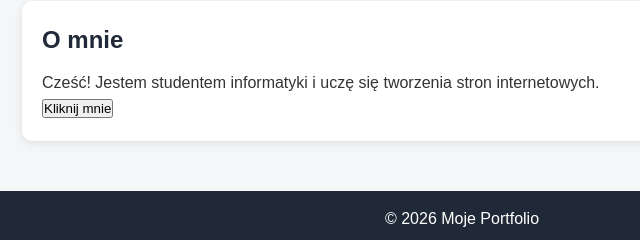
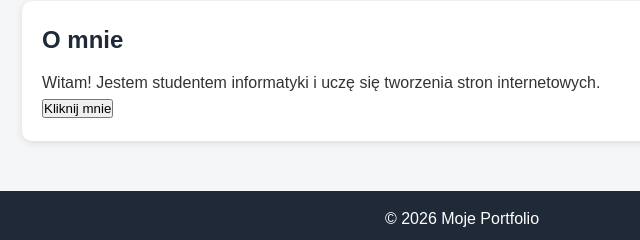
Before and after one commit to DominikGrom/DominikGrom.github.io, a plain HTML site: page index.html in a window 1280 px wide. Shown: the part 149-389 px from the top of the page, 178-818 px from the left. Drawn offline with Linux system fonts and the light colour scheme.

Commit message:
feat:aktualizacja skecji o mnie

```diff
--- a/index.html
+++ b/index.html
@@ -21,7 +21,7 @@
         <h2>O mnie</h2>
 
         <p id="opis">
-            Cześć! Jestem studentem informatyki i uczę się tworzenia stron internetowych.
+            Witam! Jestem studentem informatyki i uczę się tworzenia stron internetowych.
         </p>
 
         <button id="btn">Kliknij mnie</button>
```
